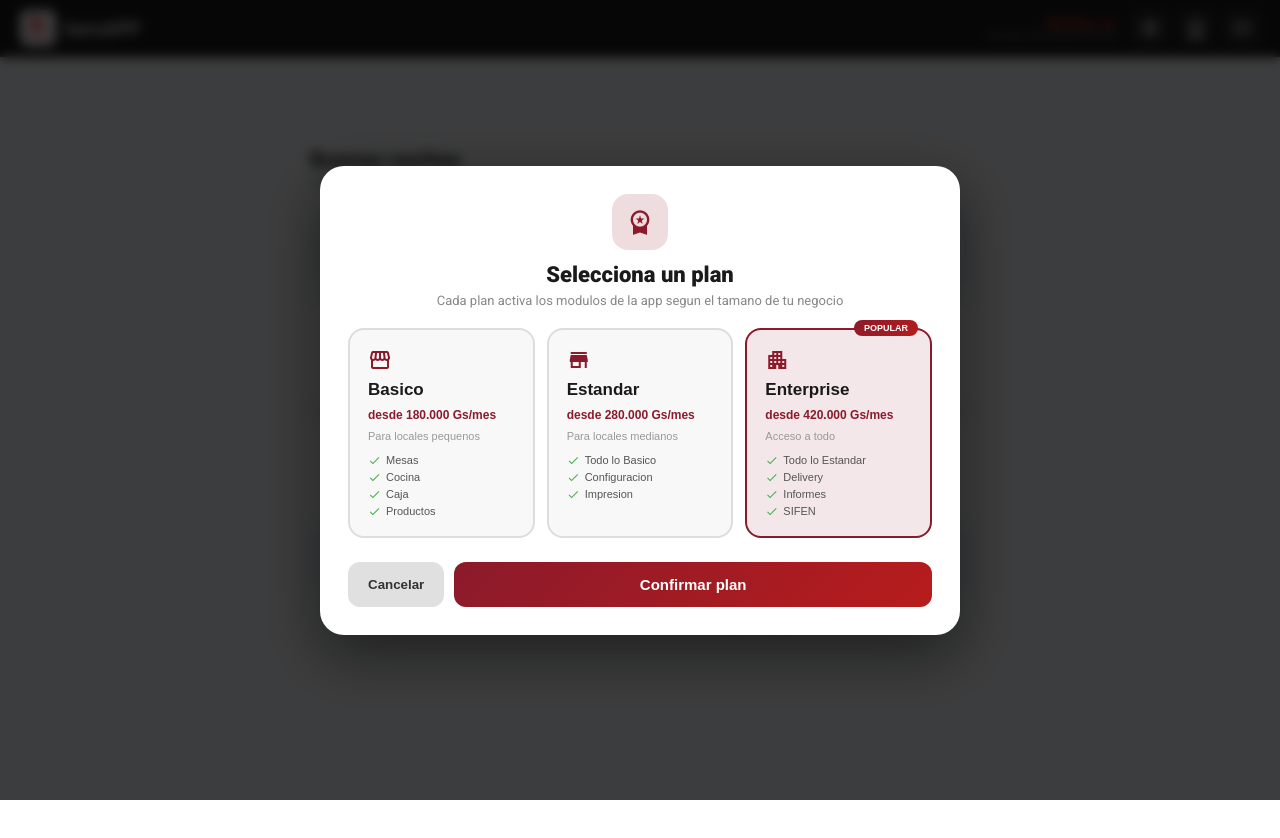
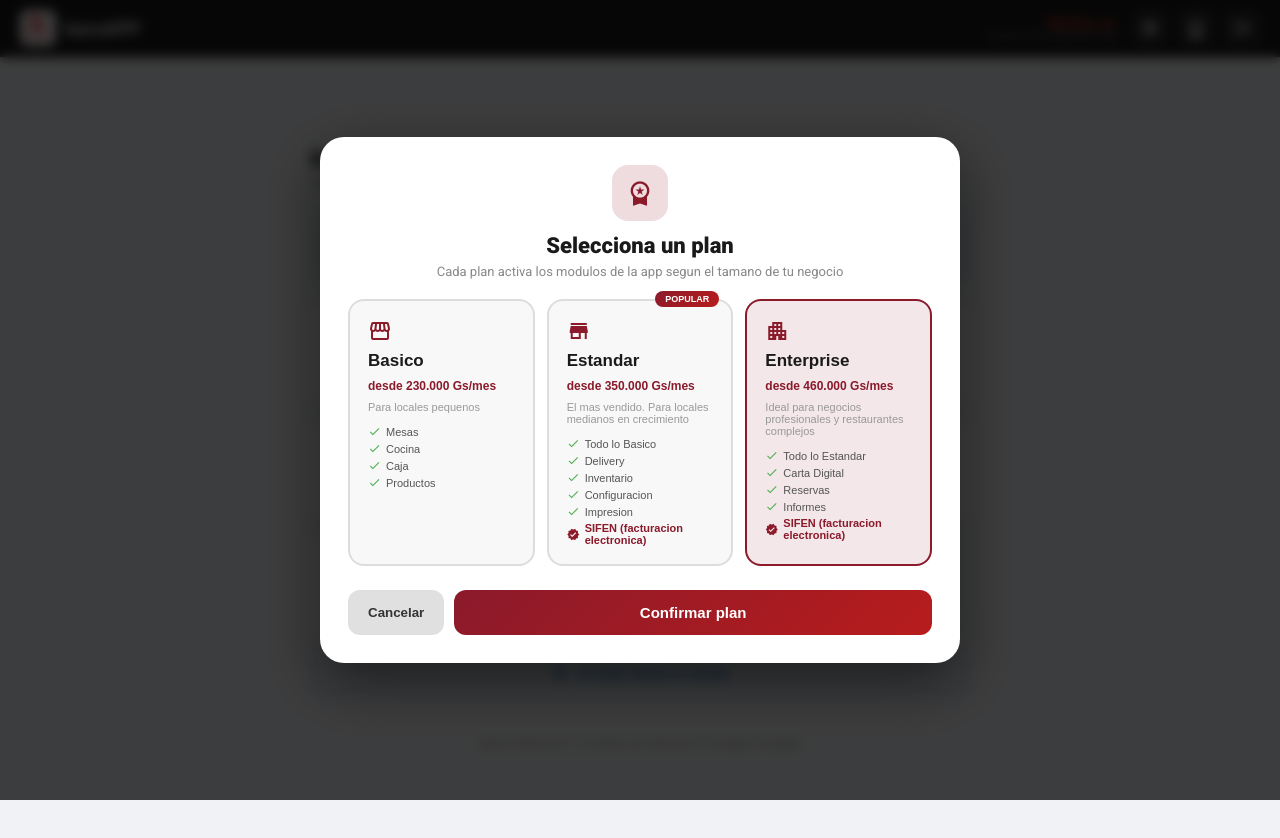
Before and after one commit to Fantonixo23/karudemo, a React (Vite) app: page /app/inicio in a window 1280 px wide. Shown: the top 838 px of the page. Before the commit the page ends 800 px from the top, so only its background shows below. Built offline with nearby package versions, Linux system fonts and the light colour scheme.

Commit message:
Actualizar precios de planes, destacar estandar como mas vendido, SIFEN en estandar y enterprise, y configuracion disponible en los 3 planes

```diff
--- a/src/App.jsx
+++ b/src/App.jsx
@@ -11,6 +11,7 @@ import Inventario from './pages/Inventario'
 import Reservas from './pages/Reservas'
 import Menu from './pages/Menu'
 import Carta from './pages/Carta'
+import Configuracion from './pages/Configuracion'
 import { FullscreenProvider } from './hooks/useFullscreen.jsx'
 import { useMediaQuery } from './hooks/useMediaQuery'
 import { useStore } from './store/useStore'
@@ -41,6 +42,7 @@ export default function App() {
         <Route path="/app/inventario" element={<RutaProtegida modulo="inventario"><Inventario /></RutaProtegida>} />
         <Route path="/app/reservas" element={<RutaProtegida modulo="reservas"><Reservas /></RutaProtegida>} />
         <Route path="/app/menu" element={<RutaProtegida modulo="carta"><Menu /></RutaProtegida>} />
+        <Route path="/app/configuracion" element={<RutaProtegida modulo="configuracion"><Configuracion /></RutaProtegida>} />
         <Route path="*" element={<Navigate to="/" replace />} />
       </Routes>
       <PlanGate />
--- a/src/components/PlanModal.jsx
+++ b/src/components/PlanModal.jsx
@@ -7,7 +7,7 @@ const PLANES = [
     id: 'basico',
     icon: 'storefront',
     nombre: 'Basico',
-    precio: 'desde 180.000 Gs/mes',
+    precio: 'desde 230.000 Gs/mes',
     desc: 'Para locales pequenos',
     incluye: ['Mesas', 'Cocina', 'Caja', 'Productos'],
   },
@@ -15,18 +15,18 @@ const PLANES = [
     id: 'estandar',
     icon: 'store',
     nombre: 'Estandar',
-    precio: 'desde 280.000 Gs/mes',
-    desc: 'Para locales medianos',
-    incluye: ['Todo lo Basico', 'Configuracion', 'Impresion'],
+    precio: 'desde 350.000 Gs/mes',
+    desc: 'El mas vendido. Para locales medianos en crecimiento',
+    incluye: ['Todo lo Basico', 'Delivery', 'Inventario', 'Configuracion', 'Impresion', 'SIFEN (facturacion electronica)'],
+    destacado: true,
   },
   {
     id: 'enterprise',
     icon: 'apartment',
     nombre: 'Enterprise',
-    precio: 'desde 420.000 Gs/mes',
-    desc: 'Acceso a todo',
-    incluye: ['Todo lo Estandar', 'Delivery', 'Informes', 'SIFEN'],
-    destacado: true,
+    precio: 'desde 460.000 Gs/mes',
+    desc: 'Ideal para negocios profesionales y restaurantes complejos',
+    incluye: ['Todo lo Estandar', 'Carta Digital', 'Reservas', 'Informes', 'SIFEN (facturacion electronica)'],
   },
 ]
 
@@ -101,12 +101,20 @@ export default function PlanModal({ onClose }) {
                 <span style={{ fontSize: '12px', fontWeight: '700', color: '#8B1A2B' }}>{p.precio}</span>
                 <span style={{ fontSize: '11px', color: darkMode ? 'rgba(255,255,255,0.4)' : '#999' }}>{p.desc}</span>
                 <div style={{ marginTop: '4px', display: 'flex', flexDirection: 'column', gap: '4px' }}>
-                  {p.incluye.map((inc, i) => (
-                    <span key={i} style={{ fontSize: '11px', color: darkMode ? '#ccc' : '#555', display: 'flex', alignItems: 'center', gap: '5px' }}>
-                      <span className="material-icons" style={{ fontSize: '13px', color: '#4CAF50' }}>check</span>
-                      {inc}
-                    </span>
-                  ))}
+                  {p.incluye.map((inc, i) => {
+                    const esSifen = inc.toLowerCase().includes('sifen')
+                    return (
+                      <span key={i} style={{
+                        fontSize: '11px',
+                        color: esSifen ? '#8B1A2B' : (darkMode ? '#ccc' : '#555'),
+                        fontWeight: esSifen ? '800' : '400',
+                        display: 'flex', alignItems: 'center', gap: '5px',
+                      }}>
+                        <span className="material-icons" style={{ fontSize: '13px', color: esSifen ? '#8B1A2B' : '#4CAF50' }}>{esSifen ? 'verified' : 'check'}</span>
+                        {inc}
+                      </span>
+                    )
+                  })}
                 </div>
               </button>
             )
--- a/src/components/Sidebar.jsx
+++ b/src/components/Sidebar.jsx
@@ -14,6 +14,7 @@ const ALL_ITEMS = [
   { path: '/app/productos', icon: 'inventory_2', label: 'Productos', modulo: 'productos' },
   { path: '/app/inventario', icon: 'warehouse', label: 'Inventario', modulo: 'inventario' },
   { path: '/app/informes', icon: 'analytics', label: 'Informes', modulo: 'informes' },
+  { path: '/app/configuracion', icon: 'settings', label: 'Config', modulo: 'configuracion' },
 ]
 
 const RED = '#D32F2F'
--- a/src/constants.js
+++ b/src/constants.js
@@ -8,6 +8,7 @@ export const ALL_AREAS = [
   { path: '/app/menu', icon: 'restaurant_menu', label: 'Carta', desc: 'Menu digital', modulo: 'carta' },
   { path: '/app/reservas', icon: 'event', label: 'Reservas', desc: 'Gestionar reservas', modulo: 'reservas' },
   { path: '/app/inventario', icon: 'warehouse', label: 'Inventario', desc: 'Control de stock', modulo: 'inventario' },
+  { path: '/app/configuracion', icon: 'settings', label: 'Config', desc: 'Configuracion del local', modulo: 'configuracion' },
 ]
 
 export const ROL_INFO = {
@@ -17,22 +18,22 @@ export const ROL_INFO = {
   cocina: { label: 'Cocina', color: '#FF9800' },
 }
 
-export const MOBILE_HIDDEN_MODULES = ['caja', 'informes', 'configuracion']
+export const MOBILE_HIDDEN_MODULES = ['caja', 'informes']
 
 export const PLAN_MODULES = {
   basico: {
     label: 'Basico',
-    precio: 'desde 180.000 Gs/mes',
-    allowed: ['inicio', 'mesas', 'cocina', 'caja', 'productos'],
+    precio: 'desde 230.000 Gs/mes',
+    allowed: ['inicio', 'mesas', 'cocina', 'caja', 'productos', 'configuracion'],
   },
   estandar: {
     label: 'Estandar',
-    precio: 'desde 280.000 Gs/mes',
+    precio: 'desde 350.000 Gs/mes',
     allowed: ['inicio', 'mesas', 'cocina', 'caja', 'delivery', 'productos', 'inventario', 'configuracion'],
   },
   enterprise: {
     label: 'Enterprise',
-    precio: 'desde 420.000 Gs/mes',
+    precio: 'desde 460.000 Gs/mes',
     allowed: ['inicio', 'mesas', 'cocina', 'caja', 'delivery', 'productos', 'informes', 'configuracion', 'carta', 'reservas'],
   },
 }
```
Also changed, not shown: whatsapp.txt.
